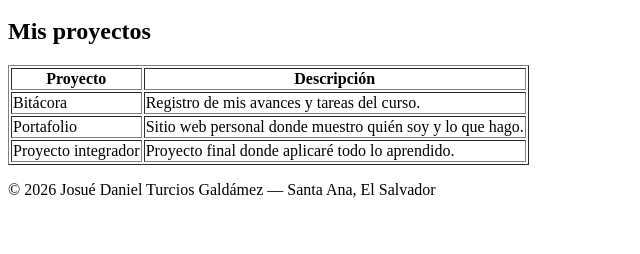
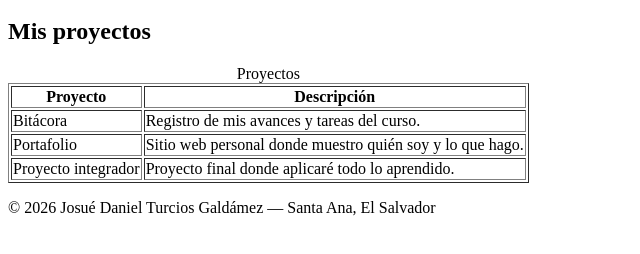
Before and after one commit to 72dxmxnn/mi-portafolio, a plain HTML site: page proyectos.html in a window 1280 px wide. Shown: the part 136-390 px from the top of the page, without its empty margins (0-640 px from the left). Drawn offline with Linux system fonts and the light colour scheme.

Commit message:
Agrega titulo externo de tabla

```diff
--- a/proyectos.html
+++ b/proyectos.html
@@ -22,6 +22,10 @@
     <main>
       <h2>Mis proyectos</h2>
       <table border="1">
+        <caption>
+          Proyectos
+        </caption>
+        <thead>
           <tr>
             <th>Proyecto</th>
             <th>Descripción</th>
@@ -38,6 +42,7 @@
             <td>Proyecto integrador</td>
             <td>Proyecto final donde aplicaré todo lo aprendido.</td>
           </tr>
+        </thead>
       </table>
     </main>
 
```
Lines whose indentation alone changed are shown as unchanged.
